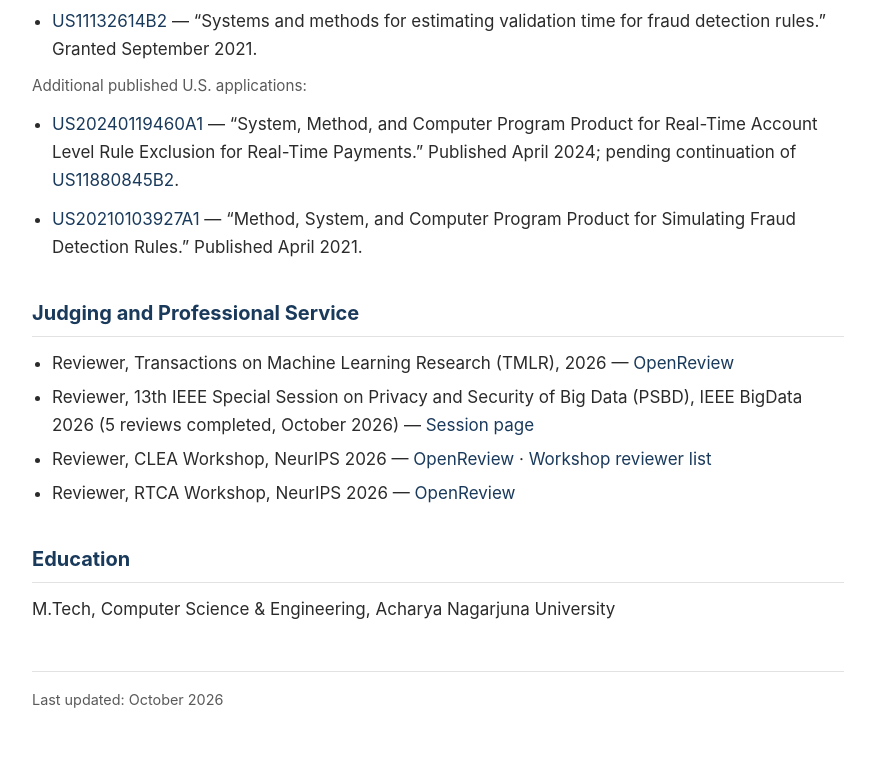
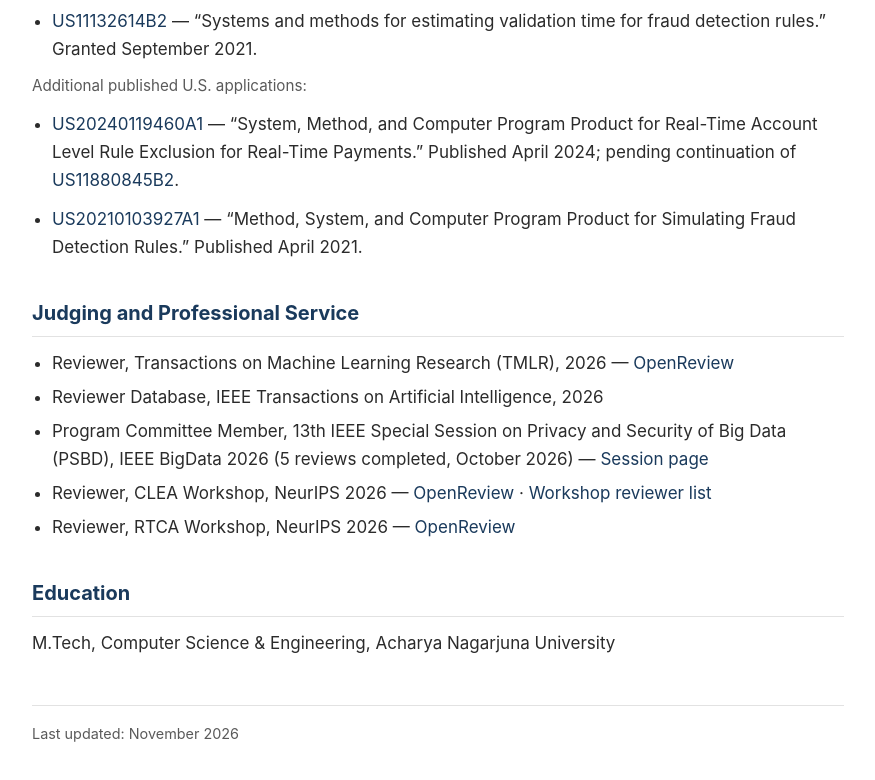
Before and after one commit to jshaik-lab/jshaik-lab.github.io, a plain HTML site: page index.html in a window 1280 px wide. Shown: the part 1656-2436 px from the top of the page, without its empty margins (202-1077 px from the left). Drawn offline with Linux system fonts and the light colour scheme.

Commit message:
Update professional service: PSBD program committee, IEEE TAI reviewer database

```diff
--- a/index.html
+++ b/index.html
@@ -52,7 +52,7 @@
       <ul class="plain">
         <li>Director of Engineering, Visa Inc., leading the Risk and Identity Solutions engineering organization</li>
         <li>Co-inventor on 8 granted U.S. patents across 6 patent families in fraud detection — cited as prior art by Capital One (<a href="https://patents.google.com/patent/US11574318B2/en">US11574318B2</a>, <a href="https://patents.google.com/patent/US11775987B2/en">US11775987B2</a>, <a href="https://patents.google.com/patent/US11580549B2/en">US11580549B2</a>) and Mastercard (<a href="https://patents.google.com/patent/US11775974B2/en">US11775974B2</a>, <a href="https://patents.google.com/patent/US12265967B2/en">US12265967B2</a>, <a href="https://patents.google.com/patent/US11727412B2/en">US11727412B2</a>, <a href="https://patents.google.com/patent/US12423702B2/en">US12423702B2</a>)</li>
-        <li>Peer reviewer: Transactions on Machine Learning Research; reviewer, IEEE PSBD 2026 (IEEE BigData); reviewer, NeurIPS 2026 workshops (CLEA, RTCA)</li>
+        <li>Peer reviewer: Transactions on Machine Learning Research; program committee member, IEEE PSBD 2026 (IEEE BigData); reviewer, NeurIPS 2026 workshops (CLEA, RTCA)</li>
         <li>Nearly 19 years in software engineering (since 2007)</li>
       </ul>
     </section>
@@ -131,7 +131,8 @@
       <h2>Judging and Professional Service</h2>
       <ul class="plain">
         <li>Reviewer, Transactions on Machine Learning Research (TMLR), 2026 — <a href="https://openreview.net/profile?id=~Juharasha_Shaik1">OpenReview</a></li>
-        <li>Reviewer, 13th IEEE Special Session on Privacy and Security of Big Data (PSBD), IEEE BigData 2026 (5 reviews completed, October 2026) — <a href="https://bigdataieee.org/BigData2026/calls/special-privacy-security/">Session page</a></li>
+        <li>Reviewer Database, IEEE Transactions on Artificial Intelligence, 2026</li>
+        <li>Program Committee Member, 13th IEEE Special Session on Privacy and Security of Big Data (PSBD), IEEE BigData 2026 (5 reviews completed, October 2026) — <a href="https://bigdataieee.org/BigData2026/calls/special-privacy-security/">Session page</a></li>
         <li>Reviewer, CLEA Workshop, NeurIPS 2026 — <a href="https://openreview.net/profile?id=~Juharasha_Shaik1">OpenReview</a> · <a href="https://clea-neurips.github.io/#reviewers-list">Workshop reviewer list</a></li>
         <li>Reviewer, RTCA Workshop, NeurIPS 2026 — <a href="https://openreview.net/profile?id=~Juharasha_Shaik1">OpenReview</a></li>
       </ul>
@@ -143,7 +144,7 @@
     </section>
 
     <footer>
-      <p>Last updated: October 2026</p>
+      <p>Last updated: November 2026</p>
     </footer>
 
   </main>
```
